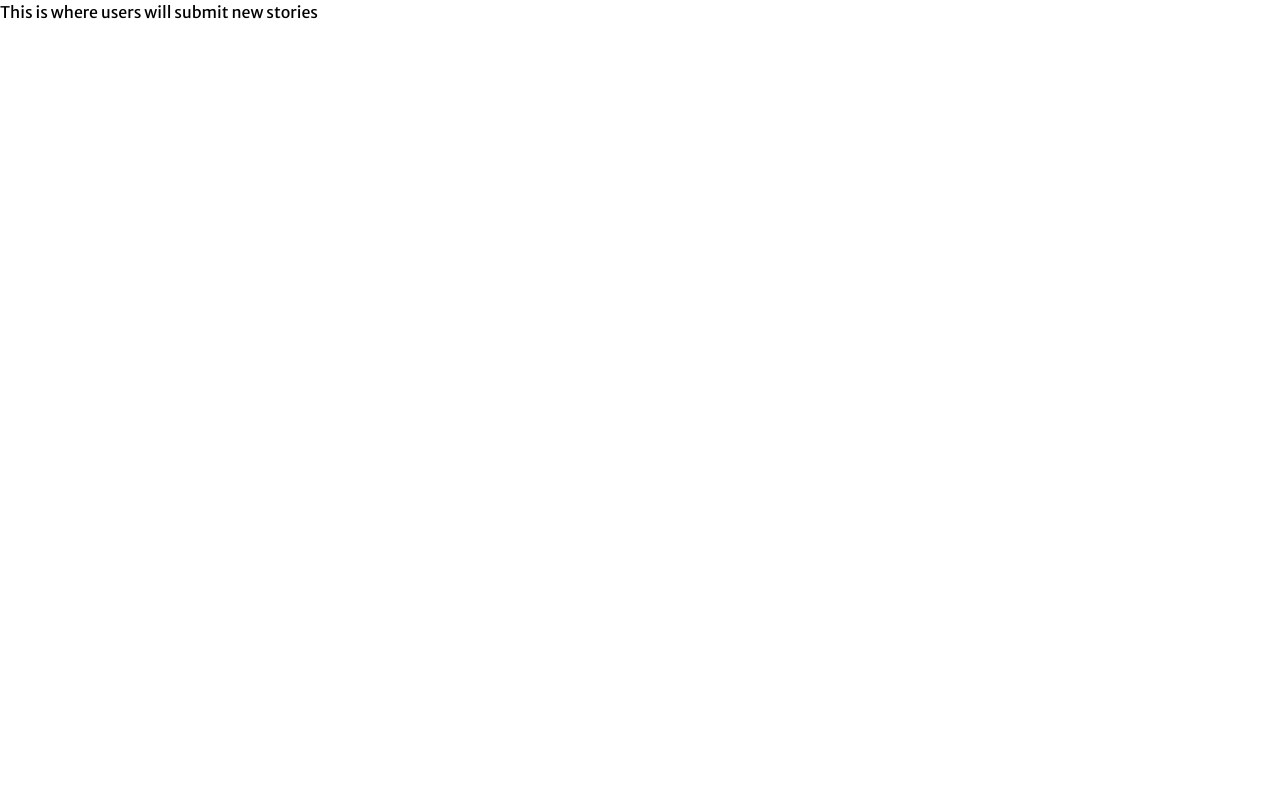
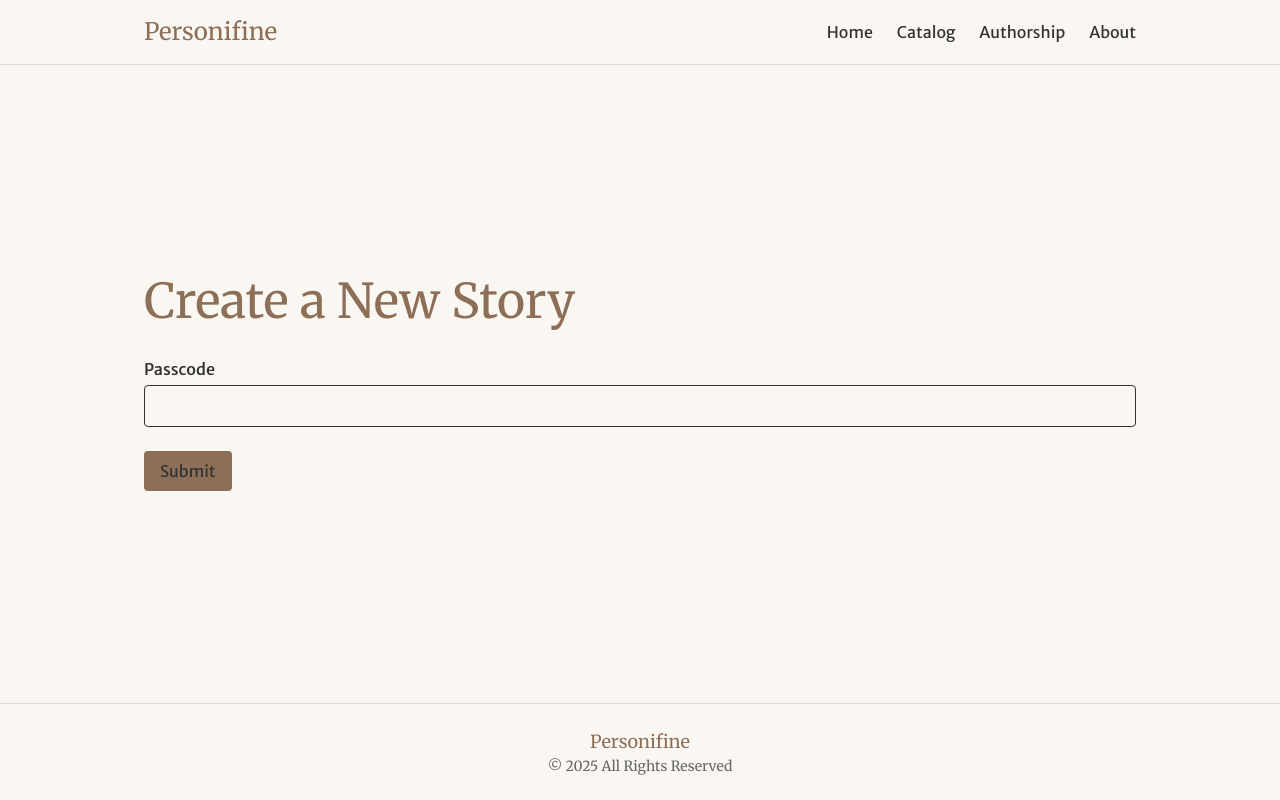
Before and after one commit to Wholesome100/personifine-writing, a Next.js app: page /catalog/new in a window 1280 px wide. Built offline with nearby package versions, Linux system fonts and the light colour scheme.

Commit message:
set up page for new workflow

```diff
--- a/src/app/authorship/page.tsx
+++ b/src/app/authorship/page.tsx
@@ -2,7 +2,6 @@ import Header from "@/components/Header";
 import Footer from "@/components/Footer";
 import { sql } from "@/db/context";
 
-export default function Authorship() {
 async function createApplicant(formData: FormData) {
   "use server";
 
@@ -16,6 +15,7 @@ export default function Authorship() {
   );
 }
 
+export default function Authorship() {
   return (
     <div className="flex flex-col min-h-screen bg-page-bg text-page-text">
       <Header />
--- a/src/app/catalog/new/page.tsx
+++ b/src/app/catalog/new/page.tsx
@@ -1,25 +1,63 @@
 import { sql } from "@/db/context";
 import Header from "@/components/Header";
 import Footer from "@/components/Footer";
-import Link from "next/link";
-import { notFound } from "next/navigation";
+import bcrypt from "bcrypt";
 
-async function getStoryDetails(slug: string) {
-  const response = await sql.query(
-    "SELECT story_id, title, summary FROM stories WHERE slug = $1",
-    [slug],
-  );
-  return response;
-}
+const saltRounds = 12;
 
-async function getChapterDetails(story_id: string) {
-  const response = await sql.query(
-    "SELECT chapter_id, title, description, slug FROM chapters WHERE story_ID = $1 ORDER BY sequence ASC",
-    [story_id],
-  );
-  return response;
+async function createNewStory(formData: FormData) {
+  "use server";
+
+  const username = formData.get("username") as string;
+  const contactEmail = formData.get("contact_email") as string;
+  const pitch = formData.get("pitch") as string;
+  const passCode = formData.get("passcode") as string;
+
+  // await sql.query(
+  //   "INSERT INTO stories (username, contact_email, pitch) VALUES ($1, $2, $3)",
+  //   [username, contactEmail, pitch],
+  // );
 }
 
 export default async function NewStory() {
-  return <span>This is where users will submit new stories</span>;
+  return (
+    <div className="flex flex-col min-h-screen bg-page-bg text-page-text">
+      <Header />
+
+      <main className="flex-grow flex items-center">
+        <div className="max-w-5xl mx-auto px-4 w-full">
+          <section className="mb-8">
+            <h1 className="font-serif text-4xl sm:text-5xl text-accent1 mb-4">
+              Create a New Story
+            </h1>
+          </section>
+
+          {/* Form */}
+          <form action={createNewStory} className="space-y-6">
+            <div>
+              <label className="block mb-1 font-medium" htmlFor="passcode">
+                Passcode
+              </label>
+              <input
+                id="passcode"
+                name="passcode"
+                type="text"
+                required
+                className="w-full border rounded px-3 py-2"
+              />
+            </div>
+
+            <button
+              type="submit"
+              className="bg-accent1 text-white px-4 py-2 rounded hover:bg-accent1-hover"
+            >
+              Submit
+            </button>
+          </form>
+        </div>
+      </main>
+
+      <Footer />
+    </div>
+  );
 }
```
Lines whose indentation alone changed are shown as unchanged.
